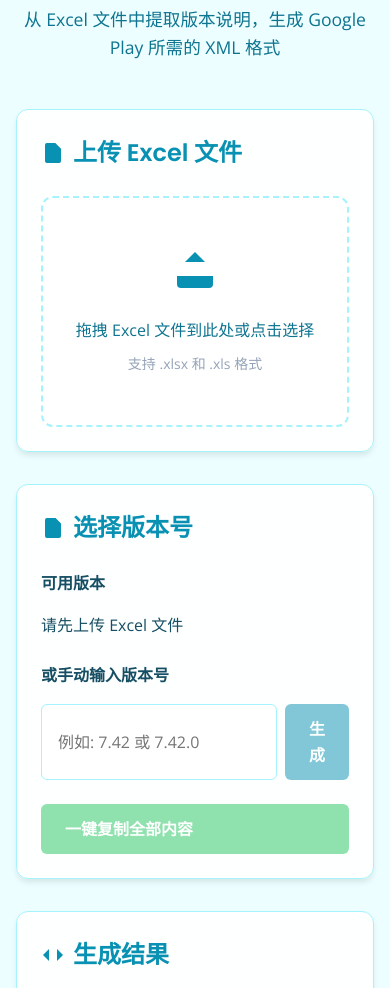
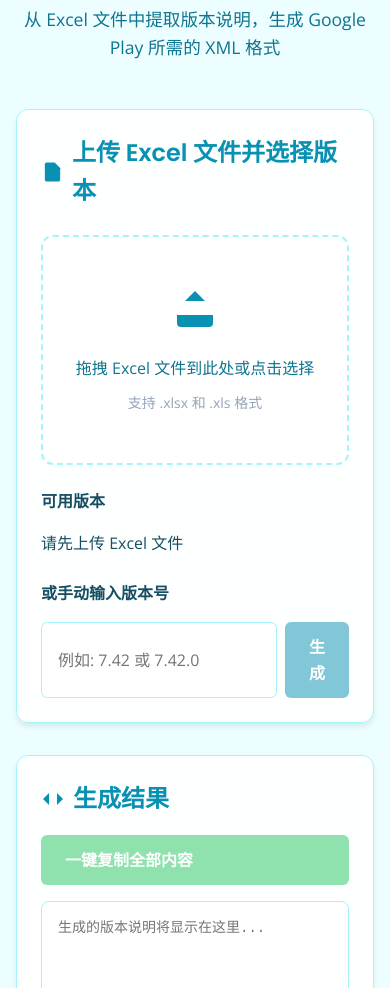
Before and after one commit to klook-tech-kerrayli/google-play-notes, a plain HTML site: page index.html in a window 390 px wide. Shown: the part 109-1097 px from the top of the page. Drawn offline with nearby package versions, Linux system fonts and the light colour scheme.

Commit message:
Enhance layout and functionality of upload section

```diff
--- a/index.html
+++ b/index.html
@@ -392,6 +392,23 @@
             justify-content: space-between;
             align-items: center;
             margin-bottom: 1rem;
+            flex-wrap: wrap;
+            gap: 1rem;
+        }
+
+        .output-header h2 {
+            margin-bottom: 0;
+        }
+
+        @media (max-width: 640px) {
+            .output-header {
+                flex-direction: column;
+                align-items: flex-start;
+            }
+
+            .output-header .btn {
+                width: 100%;
+            }
         }
 
         .output-header h2 {
@@ -542,8 +559,8 @@
         </header>
 
         <div class="main-content">
-            <!-- 上传区域 -->
-            <div class="card">
+            <!-- 上传和版本选择合并区域 -->
+            <div class="card" style="grid-column: 1 / -1;">
                 <h2>
                     <svg viewBox="0 0 24 24" xmlns="http://www.w3.org/2000/svg">
                         <path d="M14 2H6a2 2 0 0 0-2 2v16a2 2 0 0 0 2 2h12a2 2 0 0 0 2-2V8z"/>
@@ -552,7 +569,7 @@
                         <line x1="16" y1="17" x2="8" y2="17"/>
                         <polyline points="10 9 9 9 8 9"/>
                     </svg>
-                    上传 Excel 文件
+                    上传 Excel 文件并选择版本
                 </h2>
 
                 <div class="upload-zone" id="uploadZone">
@@ -576,19 +593,6 @@
                         <span id="fileName">文件已选择</span>
                     </p>
                 </div>
-            </div>
-
-            <!-- 版本选择区域 -->
-            <div class="card">
-                <h2>
-                    <svg viewBox="0 0 24 24" xmlns="http://www.w3.org/2000/svg">
-                        <path d="M4 7V4a2 2 0 0 1 2-2h8.5L20 7.5V20a2 2 0 0 1-2 2H6a2 2 0 0 1-2-2v-3"/>
-                        <polyline points="14 2 14 8 20 8"/>
-                        <line x1="2" y1="15" x2="12" y2="15"/>
-                        <line x1="2" y1="19" x2="8" y2="19"/>
-                    </svg>
-                    选择版本号
-                </h2>
 
                 <div class="version-section">
                     <h3>可用版本</h3>
@@ -606,12 +610,6 @@
                         </button>
                     </div>
                 </div>
-
-                <div class="btn-group">
-                    <button class="btn btn-cta" id="copyBtn" disabled>
-                        一键复制全部内容
-                    </button>
-                </div>
             </div>
 
             <!-- 输出区域 -->
@@ -624,6 +622,9 @@
                         </svg>
                         生成结果
                     </h2>
+                    <button class="btn btn-cta" id="copyBtn" disabled>
+                        一键复制全部内容
+                    </button>
                 </div>
 
                 <div class="loading" id="loading">
@@ -830,6 +831,11 @@
                 tag.addEventListener('click', () => selectVersion(version));
                 versionList.appendChild(tag);
             });
+
+            // 默认选中第一个版本
+            if (availableVersions.length > 0) {
+                selectVersion(availableVersions[0]);
+            }
         }
 
         // 选择版本
```
